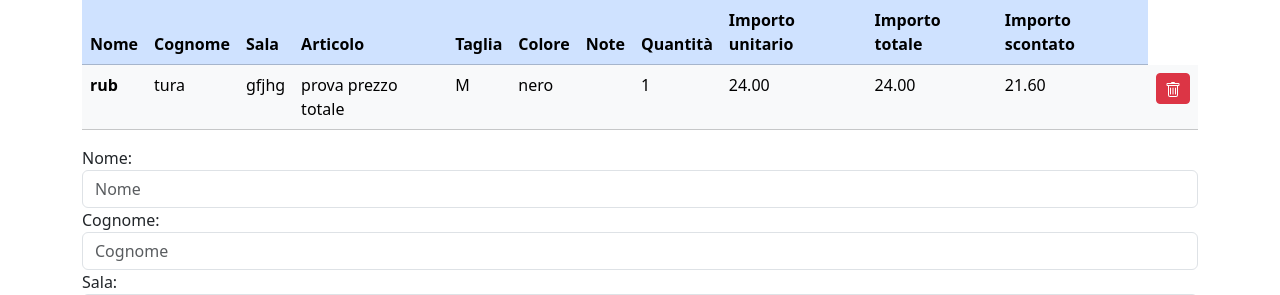
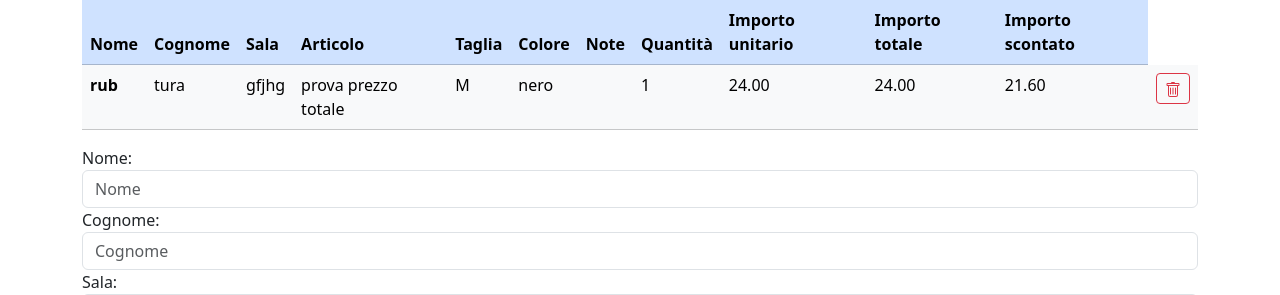
Before and after one commit to ruben-tura/grocc, a Django app: template templates/order.html in a window 1280 px wide. Shown: the part 96-391 px from the top of the page. Run offline with Django 4.2, Linux system fonts and the light colour scheme; the template is opened without the code that fills it: values that come from a table or form of the project are taken from there, others are empty; data comes from the database, SQL or seed files in the repository.

Commit message:
changed delete button to outline

```diff
--- a/templates/order.html
+++ b/templates/order.html
@@ -36,7 +36,7 @@
                                 <td>{{ entry.discounted_price }}</td>
                                 <td><form action="{% url 'delete_object' id=entry.id orderID=current_order.id %}" method="post">
                                     {% csrf_token %}
-                                    <button type="submit" class="btn btn-danger btn-sm"><svg xmlns="http://www.w3.org/2000/svg" width="16" height="16" fill="currentColor" class="bi bi-trash" viewBox="0 0 16 16">
+                                    <button type="submit" class="btn btn-outline-danger btn-sm"><svg xmlns="http://www.w3.org/2000/svg" width="16" height="16" fill="currentColor" class="bi bi-trash" viewBox="0 0 16 16">
                                         <path d="M5.5 5.5A.5.5 0 0 1 6 6v6a.5.5 0 0 1-1 0V6a.5.5 0 0 1 .5-.5m2.5 0a.5.5 0 0 1 .5.5v6a.5.5 0 0 1-1 0V6a.5.5 0 0 1 .5-.5m3 .5a.5.5 0 0 0-1 0v6a.5.5 0 0 0 1 0z"/>
                                         <path d="M14.5 3a1 1 0 0 1-1 1H13v9a2 2 0 0 1-2 2H5a2 2 0 0 1-2-2V4h-.5a1 1 0 0 1-1-1V2a1 1 0 0 1 1-1H6a1 1 0 0 1 1-1h2a1 1 0 0 1 1 1h3.5a1 1 0 0 1 1 1zM4.118 4 4 4.059V13a1 1 0 0 0 1 1h6a1 1 0 0 0 1-1V4.059L11.882 4zM2.5 3h11V2h-11z"/>
                                       </svg></button>
```
